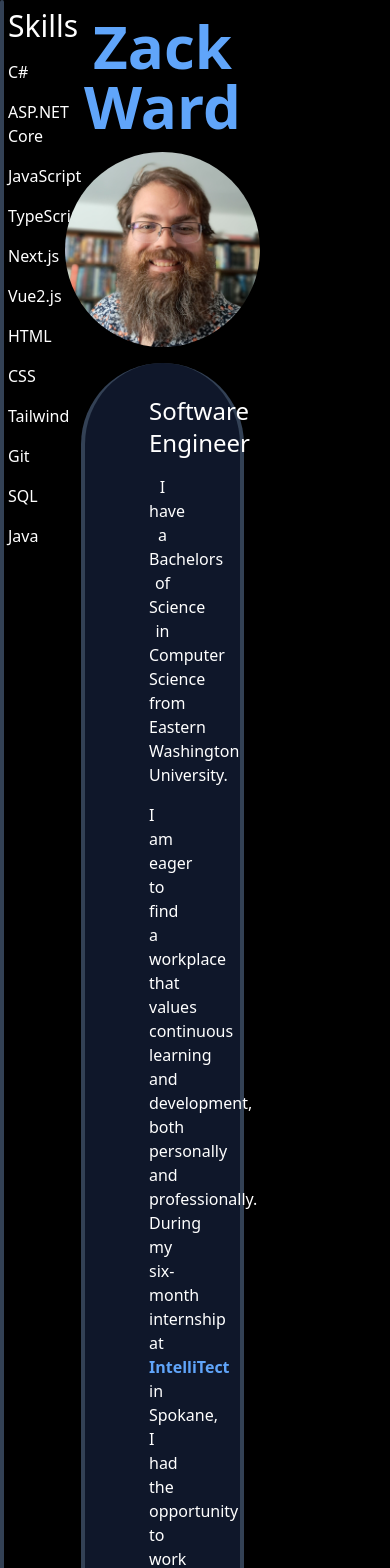
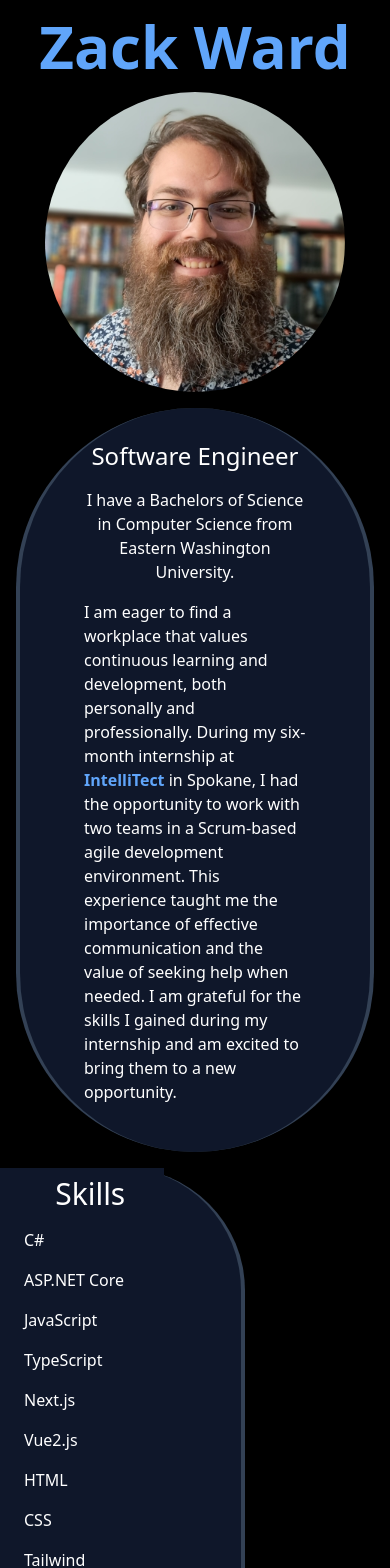
Before and after one commit to ZachariahWard/zack-wards-resume, a Next.js app: page / in a window 390 px wide. Shown: the top 1568 px of the page. Built offline with nearby package versions, Linux system fonts and the light colour scheme.

Commit message:
mobile friendly
Cleaned up some code and made the home page mobile friendly

```diff
--- a/app/page.tsx
+++ b/app/page.tsx
@@ -6,13 +6,13 @@ import "./globals.css";
 
 export default function Home() {
   return (
-    <main className="grid grid-cols-6 bg-black text-white min-h-screen">
-      <div className="col-1 grid grid-cols-12 bg-slate-900 rounded-full mr-20 border-r-4 border-slate-700">
-        <div className="bg-slate-900 h-full col-span-6">
+    <main className="grid grid-cols-12 bg-black text-white min-h-screen">
+      <div className="order-2 md:order-1 grid grid-cols-12 col-start-1 md:col-end-3 col-end-11 bg-slate-900 rounded-full mr-20 border-r-4 border-slate-700">
+        <div className="bg-slate-900 flex-initial h-full col-span-5 -mr-16 pl-4">
           <ListItems />
         </div>{" "}
       </div>
-      <div className="col-start-2 col-end-5 justify-center">
+      <div className="order-1 md:order-2 md:col-start-4 md:col-end-9 col-span-full justify-center">
         <h1 className="text-center text-6xl font-bold text-blue-400 py-4">
           Zack Ward
         </h1>
--- a/components/listItems.tsx
+++ b/components/listItems.tsx
@@ -76,26 +76,6 @@ function ListItem(item: IItemData, level = 0) {
   );
 }
 
-// function DescriptionItem(description: IDescription) {
-//   return (
-//     <div key={description.text}>
-//       <h1>{description.title}</h1>
-//       <p>{description.text}</p>
-//       {description.links?.map((link) => LinkItem(link))}
-//     </div>
-//   );
-// }
-
-// function LinkItem(link: ILink) {
-//   return (
-//     <a className="text-cyan-400" href={link.url} key={link.url}>
-//       <IconBase>{link.icon}</IconBase>
-//       {link.text}
-//     </a>
-//   );
-// }
-
-//chatgpt
 function DescriptionItem(description: IDescription) {
   const generateLinks = (text: string) => {
     // Regular expression to find the pattern "LINK[index]"
@@ -208,17 +188,17 @@ export function LinkList(): Array<ILink> {
     {
       text: "SudoSort",
       icon: "<FaGithub />",
-      url: "",
+      url: "https://github.com/ZachariahWard/SudoSortedArray",
     },
     {
       text: "Resume Website",
       icon: "<FaGithub />",
-      url: "",
+      url: "https://github.com/ZachariahWard/zack-wards-resume",
     },
     {
       text: "Recipe Manager",
       icon: "<FaGithub />",
-      url: "",
+      url: "https://github.com/ZachariahWard/Recipe-Manager",
     },
   ];
 }
```
